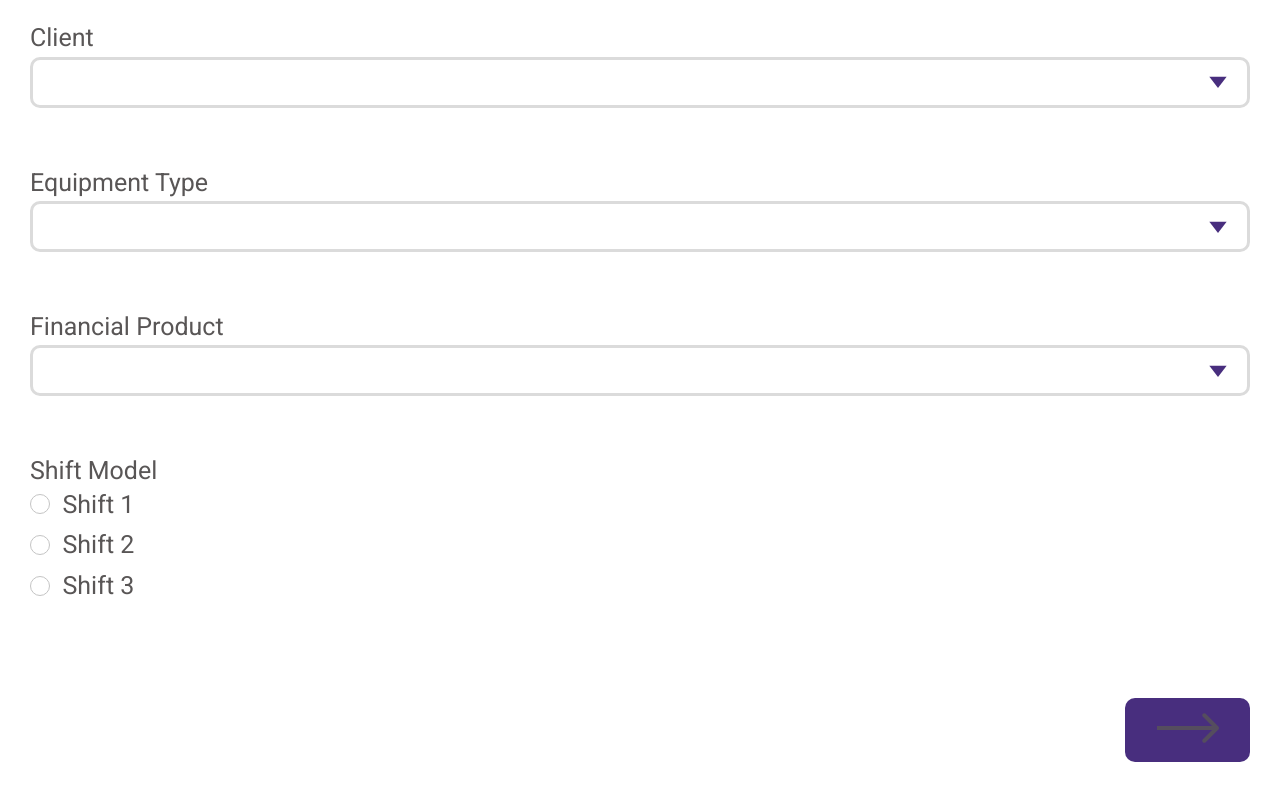
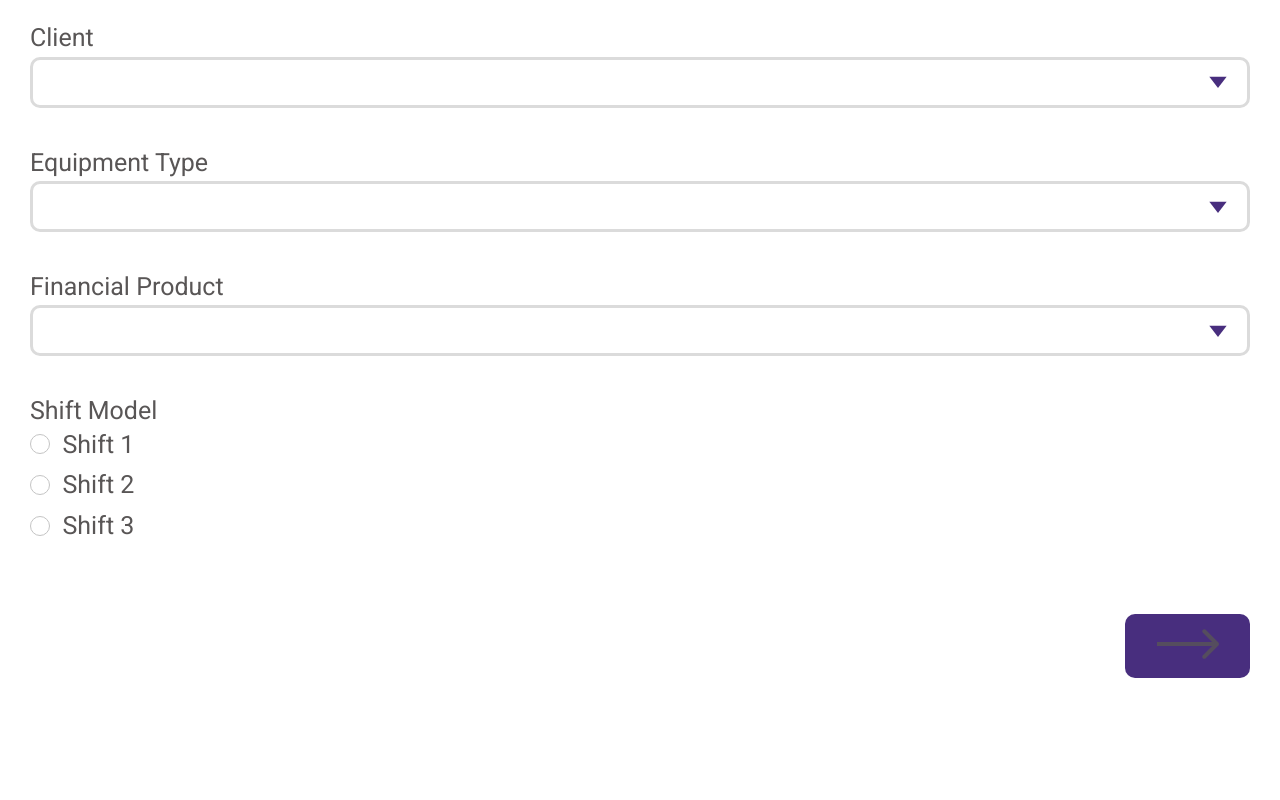
Before and after one commit to yuchiko/vue-payment-flow, a Vue app: page / in a window 1280 px wide. Shown: the part 392-1192 px from the top of the page. After the commit the page ends 1110 px from the top, so only its background shows below. Built offline with nearby package versions, Linux system fonts and the light colour scheme.

Commit message:
change spaces

```diff
--- a/src/components/Navigation/Navigation.vue
+++ b/src/components/Navigation/Navigation.vue
@@ -26,7 +26,7 @@ export default {
 
 <style scoped lang="scss">
 .nav {
-  margin-top: 6rem;
+  padding-top: 2rem;
   display: flex;
   justify-content: space-between;
 }
--- a/src/components/form/FieldGroup.vue
+++ b/src/components/form/FieldGroup.vue
@@ -12,6 +12,6 @@ export default {
 
 <style computed lang="scss">
     .input-group {
-        margin-bottom: 60px;
+        margin-bottom: 40px;
     }
 </style>
```
